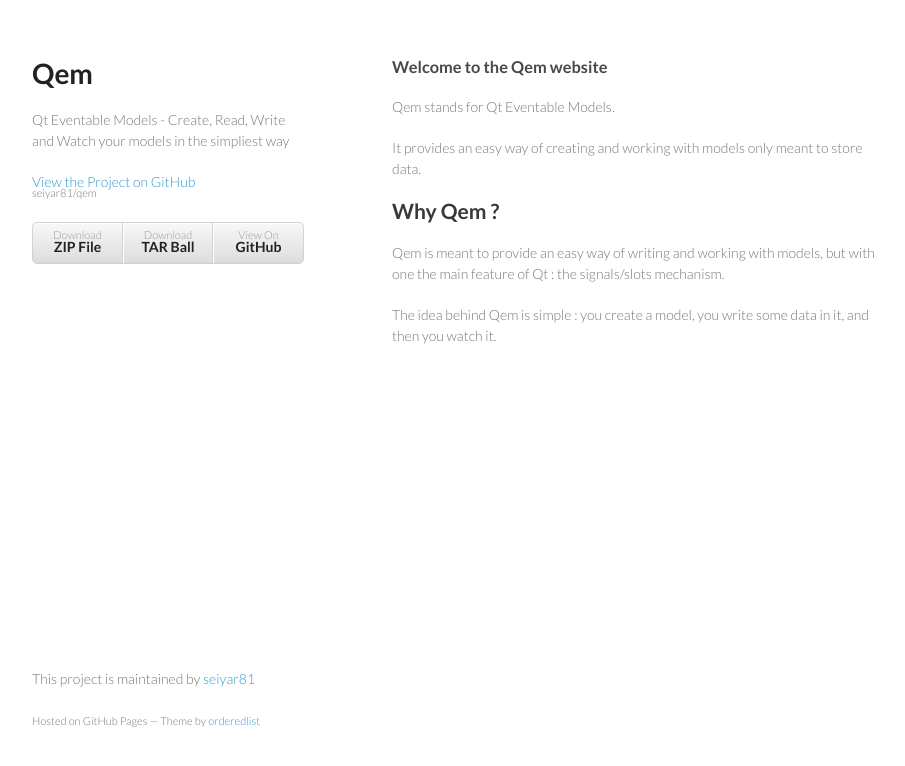
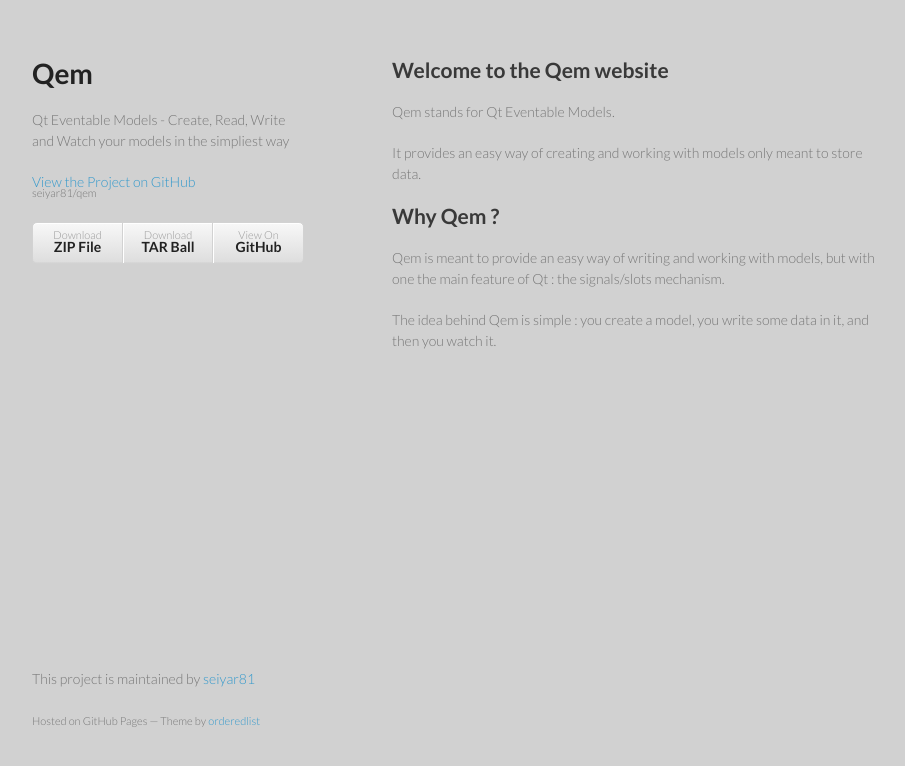
Before and after one commit to seiyar81/qem, a plain HTML site: page index.html in a window 1280 px wide. Shown: the whole page, without its empty margins (178-1083 px from the left). Drawn offline with Linux system fonts and the light colour scheme.

Commit message:
- Adjusted titles - Added background-color to the body

```diff
--- a/index.html
+++ b/index.html
@@ -28,7 +28,7 @@
         </ul>
       </header>
       <section>
-        <h3>Welcome to the Qem website</h3>
+        <h2>Welcome to the Qem website</h2>
 
 <p>Qem stands for Qt Eventable Models.</p>
 
--- a/params.json
+++ b/params.json
@@ -1 +1 @@
-{"name":"Qem","tagline":"Qt Eventable Models - Create, Read, Write and Watch your models in the simpliest way","body":"### Welcome to the Qem website\r\n\r\nQem stands for Qt Eventable Models.\r\n\r\nIt provides an easy way of creating and working with models only meant to store data.\r\n\r\n## Why Qem ?\r\nQem is meant to provide an easy way of writing and working with models, but with one the main feature of Qt : the signals/slots mechanism.\r\n\r\nThe idea behind Qem is simple : you create a model, you write some data in it, and then you watch it.","google":"UA-40607193-1","note":"Don't delete this file! It's used internally to help with page regeneration."}
+{"name":"Qem","tagline":"Qt Eventable Models - Create, Read, Write and Watch your models in the simpliest way","body":"## Welcome to the Qem website\r\n\r\nQem stands for Qt Eventable Models.\r\n\r\nIt provides an easy way of creating and working with models only meant to store data.\r\n\r\n## Why Qem ?\r\nQem is meant to provide an easy way of writing and working with models, but with one the main feature of Qt : the signals/slots mechanism.\r\n\r\nThe idea behind Qem is simple : you create a model, you write some data in it, and then you watch it.","google":"UA-40607193-1","note":"Don't delete this file! It's used internally to help with page regeneration."}
--- a/stylesheets/styles.css
+++ b/stylesheets/styles.css
@@ -5,6 +5,7 @@
   font:14px/1.5 Lato, "Helvetica Neue", Helvetica, Arial, sans-serif;
   color:#777;
   font-weight:300;
+  background-color: #D1D1D1;
 }
 
 h1, h2, h3, h4, h5, h6 {
```
